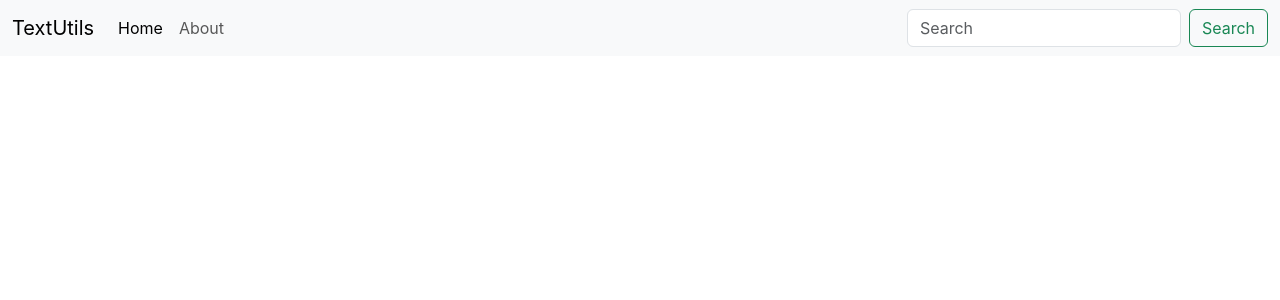
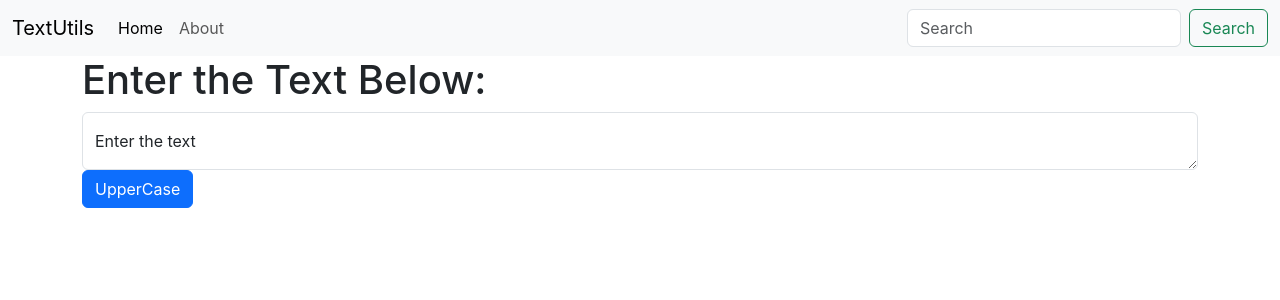
Before and after one commit to Anmolashish/Text-utils, a React (Create React App) app: page / in a window 1280 px wide. Shown: the top 300 px of the page. Built offline with nearby package versions, Linux system fonts and the light colour scheme.

Commit message:
Added option to change text to uppercase

```diff
--- a/src/App.js
+++ b/src/App.js
@@ -1,10 +1,14 @@
 import "./App.css";
 import Navbar from "./components/Navbar";
+import TextContent from "./components/TextContent";
 
 function App() {
   return (
     <>
       <Navbar title="TextUtils" />
+      <div className="container">
+        <TextContent />
+      </div>
     </>
   );
 }
--- /dev/null
+++ b/src/components/TextContent.js
@@ -0,0 +1,34 @@
+import React, { useState } from "react";
+
+export default function TextContent() {
+  const upperCase = () => {
+    console.log(text);
+    setText(text.toUpperCase());
+  };
+
+  const updateValue = (event) => {
+    setText(event.target.value);
+  };
+
+  const [text, setText] = useState("");
+
+  return (
+    <div>
+      <h1>Enter the Text Below: </h1>
+      <div className="form-floating">
+        <textarea
+          className="form-control"
+          placeholder="Leave a comment here"
+          id="floatingTextarea"
+          value={text}
+          rows="8"
+          onChange={updateValue}
+        ></textarea>
+        <label htmlFor="floatingTextarea">Enter the text</label>
+      </div>
+      <button className="btn btn-primary" onClick={upperCase}>
+        UpperCase
+      </button>
+    </div>
+  );
+}
```
